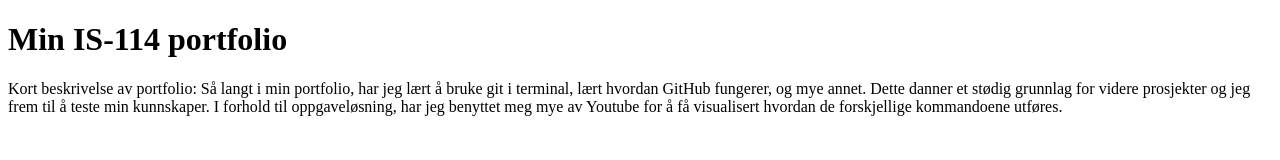
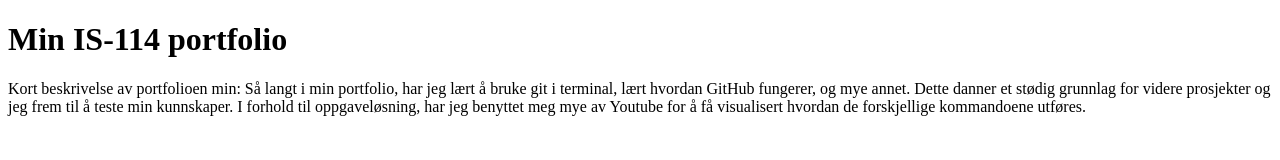
Before and after one commit to brege03/Brages-repository, a plain HTML site: page docs/index.html in a window 1280 px wide. Drawn offline with Linux system fonts and the light colour scheme.

Commit message:
nytt forsøk på feilretting av koden

```diff
--- a/docs/index.html
+++ b/docs/index.html
@@ -6,6 +6,6 @@
   <title>Brage Kristoffersen</title>
 </head>
 <body>
-  <h1>Min IS-114 portfolio</h1>   <p>Kort beskrivelse av portfolio: Så langt i min portfolio, har jeg lært å bruke git i terminal, lært hvordan GitHub fungerer, og mye annet. Dette danner et stødig grunnlag for videre prosjekter og jeg frem til å teste min kunnskaper. I forhold til oppgaveløsning, har jeg benyttet meg mye av Youtube for å få visualisert hvordan de forskjellige kommandoene utføres. </p>
+  <h1>Min IS-114 portfolio</h1>   <p>Kort beskrivelse av portfolioen min: Så langt i min portfolio, har jeg lært å bruke git i terminal, lært hvordan GitHub fungerer, og mye annet. Dette danner et stødig grunnlag for videre prosjekter og jeg frem til å teste min kunnskaper. I forhold til oppgaveløsning, har jeg benyttet meg mye av Youtube for å få visualisert hvordan de forskjellige kommandoene utføres. </p>
 </body>
 </html>
```
Also changed, not shown: 1 other file.
